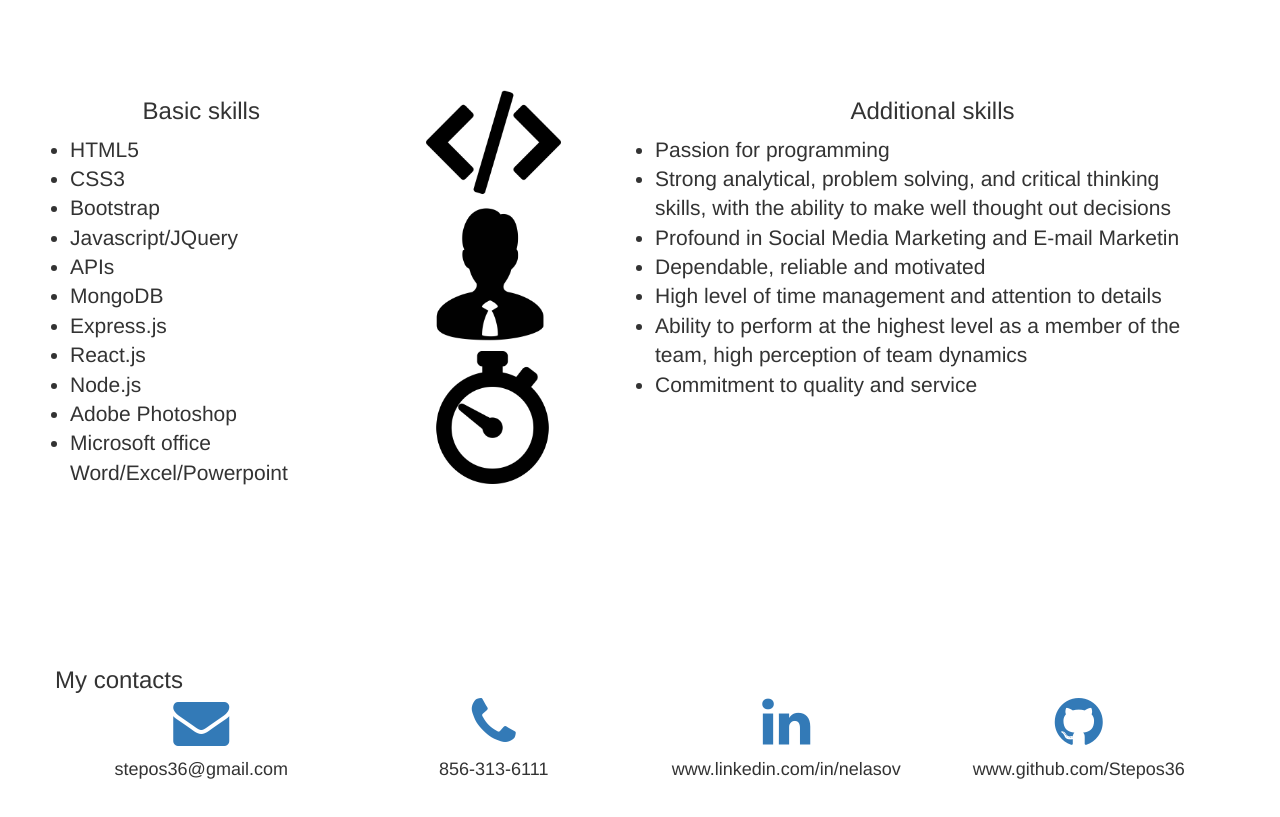
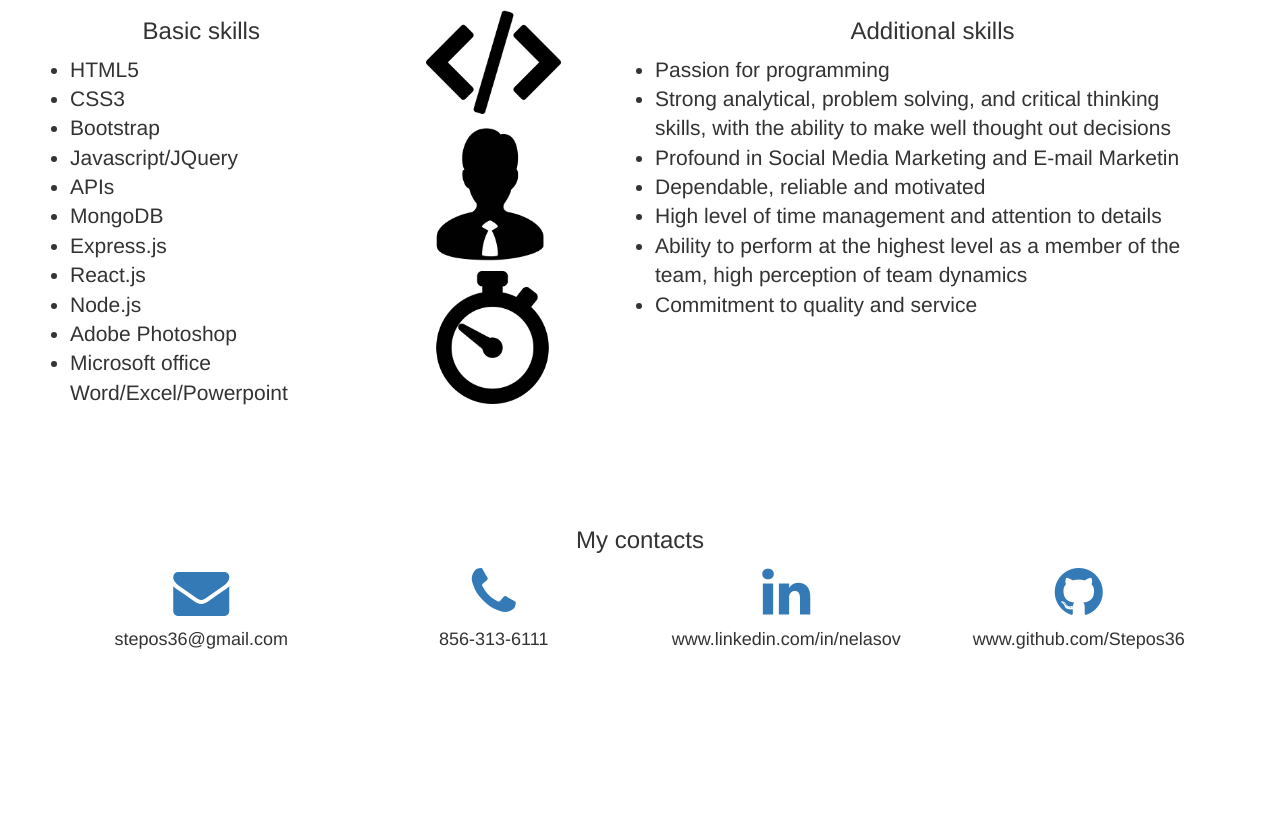
Before and after one commit to Stepos36/Stepan, a plain HTML site: page index.html in a window 1280 px wide. Shown: the part 2565-3382 px from the top of the page. After the commit the page ends 3304 px from the top, so only its background shows below. Drawn offline with nearby package versions, Linux system fonts and the light colour scheme.

Commit message:
starting page polished

```diff
--- a/assets/css/style.css
+++ b/assets/css/style.css
@@ -44,6 +44,9 @@ html, body {
 .padding {
     padding: 80px 0;
 }
+.lists {
+    padding: 0 20px 0
+}
 .padding img{
     width:100%
 }
--- a/index.html
+++ b/index.html
@@ -70,7 +70,7 @@
 
     </div>
 
-    <div class="padding">
+    <div class="padding lists">
         <div class="container">
             <div class="row">
                 <div class="col-xs-12 col-sm-6 col-md-6 col-lg-3">
@@ -114,7 +114,7 @@
     <div class="padding">
         <div class="container">
             <div class="row">
-                <h3 class="landing-text text-center">My contacts</h3>
+                <h3 class="text-center">My contacts</h3>
             </div>
             <div class="row">
                 <div class="col-xs-12 col-sm-6 col-lg-3 fa-icons">
```
